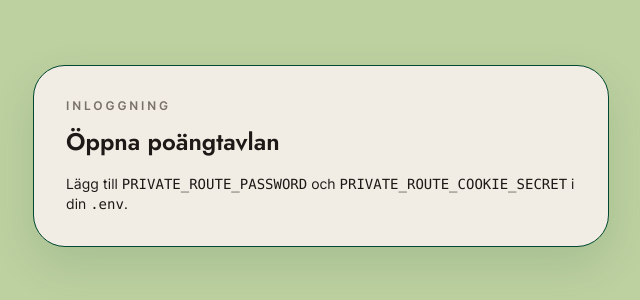
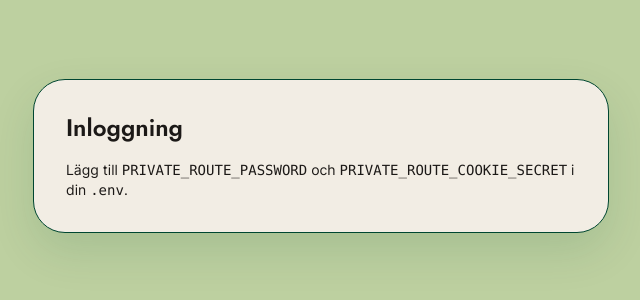
Before and after one commit to kurtoria/de-stora-paskspelen, a SvelteKit app: page / in a window 1280 px wide. Shown: the part 1044-1344 px from the top of the page, without its empty margins (319-959 px from the left). Built offline with nearby package versions, Linux system fonts and the light colour scheme; no server answers.

Commit message:
fix: update copy

```diff
--- a/src/routes/+page.svelte
+++ b/src/routes/+page.svelte
@@ -24,7 +24,9 @@
 </script>
 
 <div>
-  <section class="flex min-h-screen items-center justify-center px-4 text-primary">
+  <section
+    class="flex min-h-screen items-center justify-center px-4 text-primary"
+  >
     <div class="intro-stage">
       <h1 class="intro-word active-word" aria-label="De stora påskspelen">
         {introWords[activeWordIndex]}
@@ -34,11 +36,10 @@
 
   <section class="flex min-h-screen items-center px-4 py-8 sm:px-6">
     <div class="mx-auto w-full max-w-6xl">
-      <div class="mx-auto max-w-xl rounded-4xl border border-border bg-panel p-6 text-stone-900 shadow-subtle sm:p-8">
-        <p class="text-xs font-semibold uppercase tracking-[0.24em] text-stone-500">
-          Inloggning
-        </p>
-        <h2 class="mt-3 text-2xl font-semibold">Öppna poängtavlan</h2>
+      <div
+        class="mx-auto max-w-xl rounded-4xl border border-border bg-panel p-6 text-stone-900 shadow-subtle sm:p-8"
+      >
+        <h2 class="text-2xl font-semibold">Inloggning</h2>
 
         {#if !data.authConfigured}
           <p class="mt-4 text-sm">
@@ -47,7 +48,9 @@
           </p>
         {:else}
           <form method="post" action="?/login" class="mt-6 space-y-4">
-            <label class="block text-sm font-medium" for="password">Lösenord</label>
+            <label class="block text-sm font-medium" for="password"
+              >Lösenord</label
+            >
             <input
               id="password"
               name="password"
```
